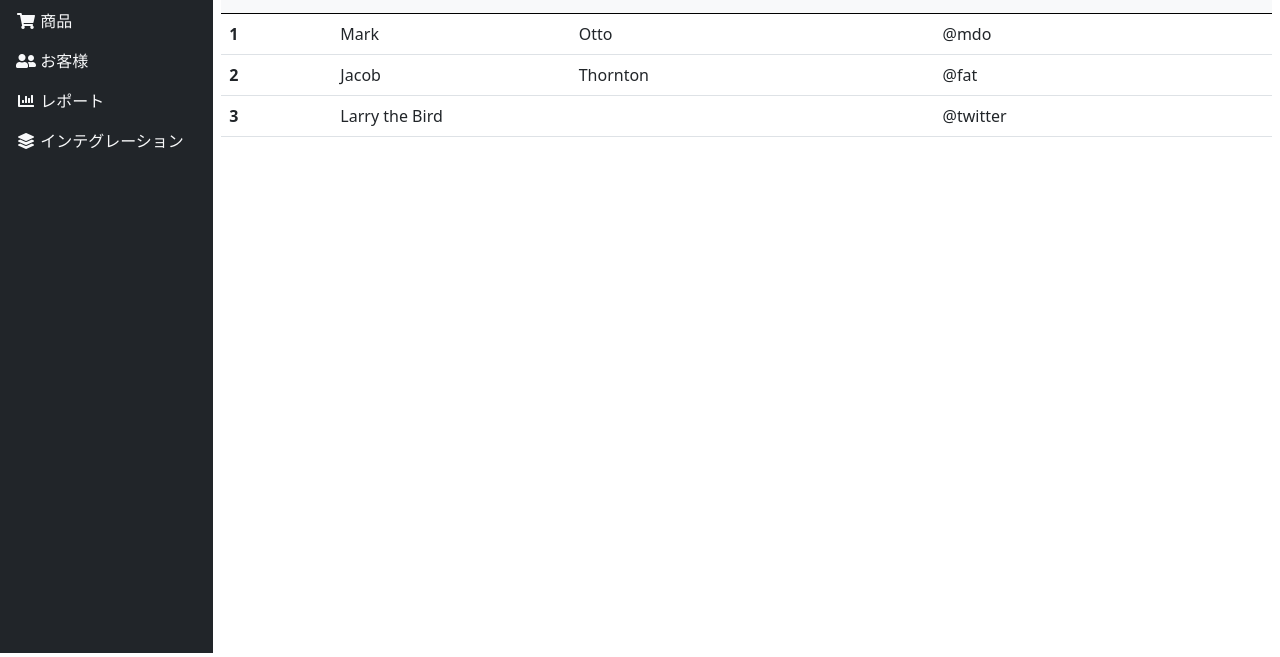
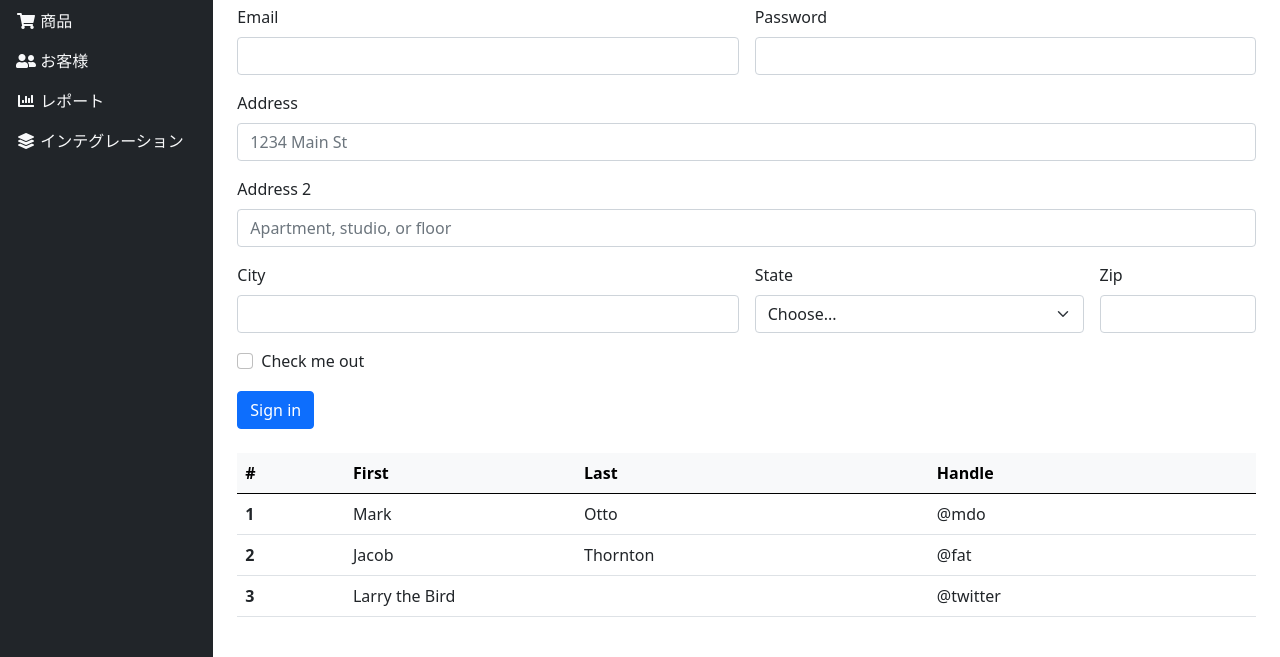
Before and after one commit to okonomi/bootstrap-v5-admin-template, a website built with Parcel: page index.html in a window 1280 px wide. Shown: the part 147-804 px from the top of the page. Built offline with nearby package versions, Linux system fonts and the light colour scheme.

```diff
--- a/index.html
+++ b/index.html
@@ -68,10 +68,57 @@
             </ul>
           </div>
         </nav>
-        <div class="p-2">
-          <h1 class="fs-h1">
+        <div class="p-4">
+          <h1 class="fs-h1 mb-4">
             アイウエオ
           </h1>
+
+          <div class="mb-4">
+            <form class="row g-3">
+              <div class="col-md-6">
+                <label for="inputEmail4" class="form-label">Email</label>
+                <input type="email" class="form-control" id="inputEmail4">
+              </div>
+              <div class="col-md-6">
+                <label for="inputPassword4" class="form-label">Password</label>
+                <input type="password" class="form-control" id="inputPassword4">
+              </div>
+              <div class="col-12">
+                <label for="inputAddress" class="form-label">Address</label>
+                <input type="text" class="form-control" id="inputAddress" placeholder="1234 Main St">
+              </div>
+              <div class="col-12">
+                <label for="inputAddress2" class="form-label">Address 2</label>
+                <input type="text" class="form-control" id="inputAddress2" placeholder="Apartment, studio, or floor">
+              </div>
+              <div class="col-md-6">
+                <label for="inputCity" class="form-label">City</label>
+                <input type="text" class="form-control" id="inputCity">
+              </div>
+              <div class="col-md-4">
+                <label for="inputState" class="form-label">State</label>
+                <select id="inputState" class="form-select">
+                  <option selected>Choose...</option>
+                  <option>...</option>
+                </select>
+              </div>
+              <div class="col-md-2">
+                <label for="inputZip" class="form-label">Zip</label>
+                <input type="text" class="form-control" id="inputZip">
+              </div>
+              <div class="col-12">
+                <div class="form-check">
+                  <input class="form-check-input" type="checkbox" id="gridCheck">
+                  <label class="form-check-label" for="gridCheck">
+                    Check me out
+                  </label>
+                </div>
+              </div>
+              <div class="col-12">
+                <button type="submit" class="btn btn-primary">Sign in</button>
+              </div>
+            </form>
+          </div>
 
           <table class="table">
             <thead class="table-light">
```
